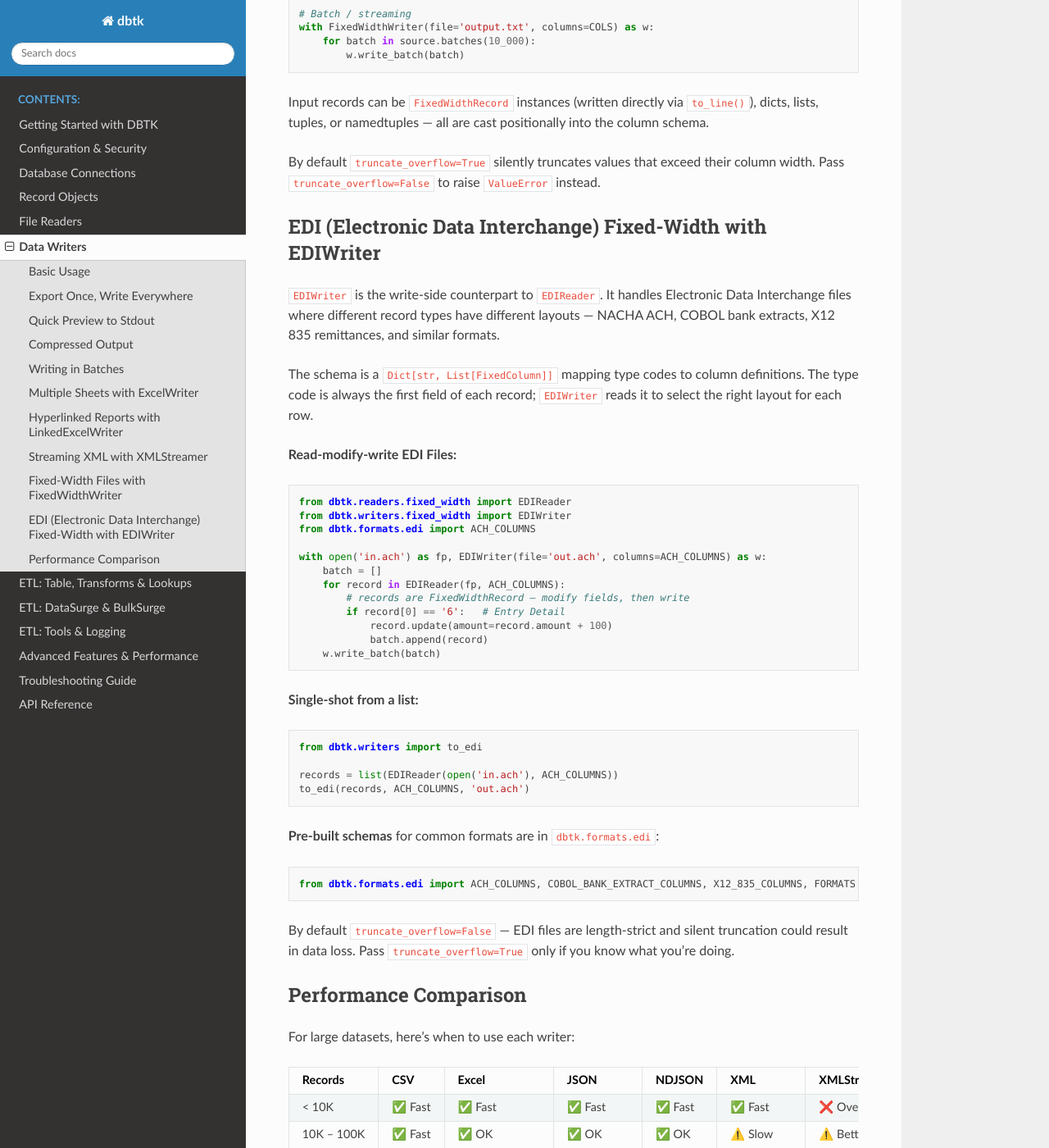
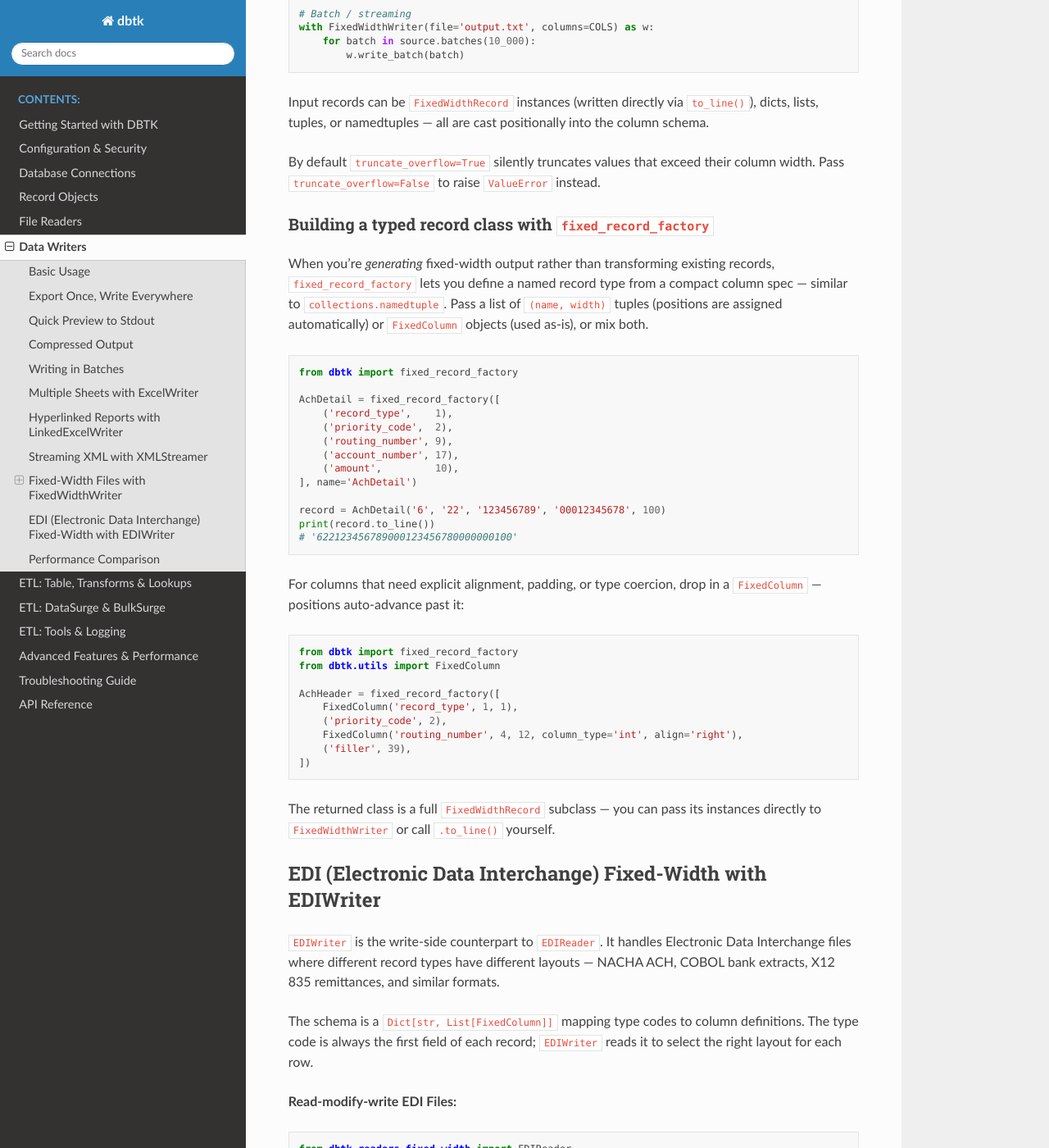
Before and after one commit to scottrbailey/dbtk, a Sphinx documentation site: the page built from docs/06-writers.md, in a window 1280 px wide and 1400 px high, scrolled down 6239 px. Shown: the whole window at 82% size. Built offline with Sphinx 7.4.7 and the Read the Docs theme 3.1.0, drawn with Linux system fonts in a browser that asks for light colours.

Commit message:
Document fixed_record_factory() in 06-writers.md
Added a 'Building a typed record class with fixed_record_factory' subsection
under Fixed-Width Files, covering tuple-only and mixed FixedColumn usage.

https://claude.ai/code/session_01CkGp2bm4h4upE7MZRW8C72

````diff
--- a/docs/06-writers.md
+++ b/docs/06-writers.md
@@ -290,6 +290,42 @@ Input records can be `FixedWidthRecord` instances (written directly via `to_line
 
 By default `truncate_overflow=True` silently truncates values that exceed their column width. Pass `truncate_overflow=False` to raise `ValueError` instead.
 
+### Building a typed record class with `fixed_record_factory`
+
+When you're *generating* fixed-width output rather than transforming existing records, `fixed_record_factory` lets you define a named record type from a compact column spec — similar to `collections.namedtuple`. Pass a list of `(name, width)` tuples (positions are assigned automatically) or `FixedColumn` objects (used as-is), or mix both.
+
+```python
+from dbtk import fixed_record_factory
+
+AchDetail = fixed_record_factory([
+    ('record_type',    1),
+    ('priority_code',  2),
+    ('routing_number', 9),
+    ('account_number', 17),
+    ('amount',         10),
+], name='AchDetail')
+
+record = AchDetail('6', '22', '123456789', '00012345678', 100)
+print(record.to_line())
+# '622123456789000123456780000000100'
+```
+
+For columns that need explicit alignment, padding, or type coercion, drop in a `FixedColumn` — positions auto-advance past it:
+
+```python
+from dbtk import fixed_record_factory
+from dbtk.utils import FixedColumn
+
+AchHeader = fixed_record_factory([
+    FixedColumn('record_type', 1, 1),
+    ('priority_code', 2),
+    FixedColumn('routing_number', 4, 12, column_type='int', align='right'),
+    ('filler', 39),
+])
+```
+
+The returned class is a full `FixedWidthRecord` subclass — you can pass its instances directly to `FixedWidthWriter` or call `.to_line()` yourself.
+
 ## EDI (Electronic Data Interchange) Fixed-Width with EDIWriter
 
 `EDIWriter` is the write-side counterpart to `EDIReader`. It handles Electronic Data Interchange files where different record types have different layouts — NACHA ACH, COBOL bank extracts, X12 835 remittances, and similar formats.
````
